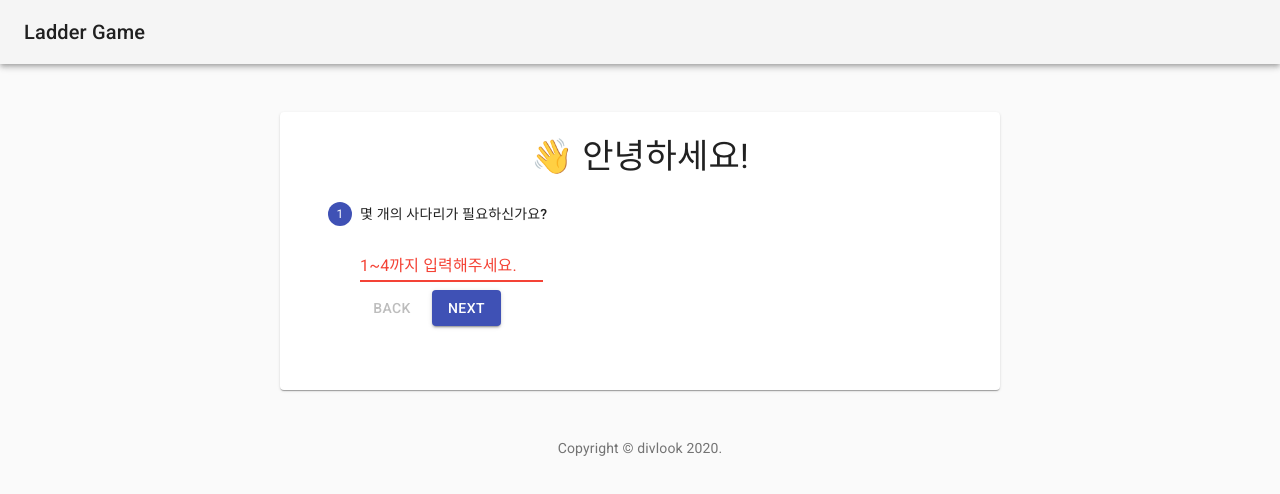
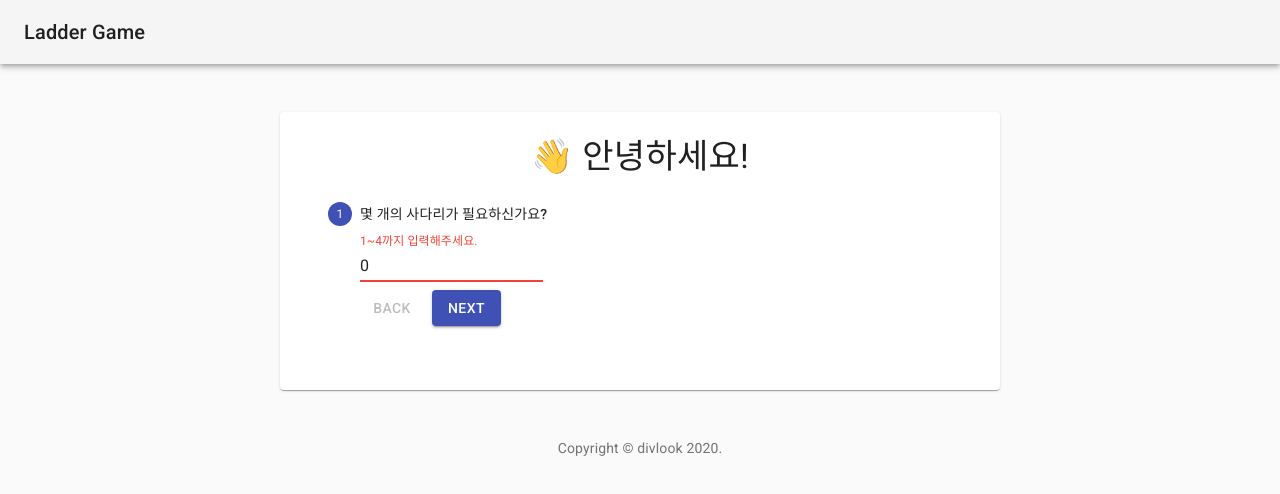
Before and after one commit to divlook/ladder-game, a Next.js app: page / in a window 1280 px wide. Shown: the top 494 px of the page. Built offline with nearby package versions, Linux system fonts and the light colour scheme.

Commit message:
index 작성중

```diff
--- a/pages/index.tsx
+++ b/pages/index.tsx
@@ -1,4 +1,4 @@
-import React, { useState } from 'react'
+import React, { useState, useReducer } from 'react'
 import { NextPage } from 'next'
 import Typography from '@material-ui/core/Typography'
 import Stepper from '@material-ui/core/Stepper'
@@ -10,6 +10,8 @@ import Button from '@material-ui/core/Button'
 import Paper from '@material-ui/core/Paper'
 import TextField from '@material-ui/core/TextField'
 import { makeStyles } from '@material-ui/core'
+import IndexReducer, { initialState } from '~/reducers/index.reducer'
+import * as IndexAction from '~/reducers/index.action'
 
 /*
 사다리 수를 입력 받는다
@@ -41,9 +43,8 @@ const IndexPage: NextPage = () => {
     const classes = useStyles()
     const [activeStep, setActiveStep] = useState(0)
     const steps = ['몇 개의 사다리가 필요하신가요?', '이름을 입력해주세요.', '보상을 입력해주세요.']
-
-    const [value, setValue] = useState()
-    const isValid = value > 0 && value <= 4
+    // const [store, dispatch] = useReducer(IndexReducer, initialState)
+    const [store, dispatch] = useState(initialState)
 
     const handleNext = () => {
         setActiveStep(prevActiveStep => prevActiveStep + 1)
@@ -55,6 +56,14 @@ const IndexPage: NextPage = () => {
 
     const handleReset = () => {
         setActiveStep(0)
+    }
+
+    const changeLadderQty = (e: React.ChangeEvent) => {
+        // dispatch(IndexAction.changeLadderQty(Number(e?.target?.nodeValue)))
+        dispatch({
+            ...store,
+            ladderQty: Number(e?.target?.nodeValue),
+        })
     }
 
     return (
@@ -69,11 +78,11 @@ const IndexPage: NextPage = () => {
                         <StepLabel>몇 개의 사다리가 필요하신가요?</StepLabel>
                         <StepContent>
                             <TextField
-                                label={isValid ? '' : '1~4까지 입력해주세요.'}
-                                type="tel"
-                                error={!isValid}
-                                value={value}
-                                onChange={e => setValue(e?.target?.value)}
+                                label="1~4까지 입력해주세요."
+                                type="number"
+                                error={store.ladderQty <= 0 || store.ladderQty > 4}
+                                value={store.ladderQty}
+                                onChange={changeLadderQty}
                             />
                             <div className={classes.actionsContainer}>
                                 <div>
```
